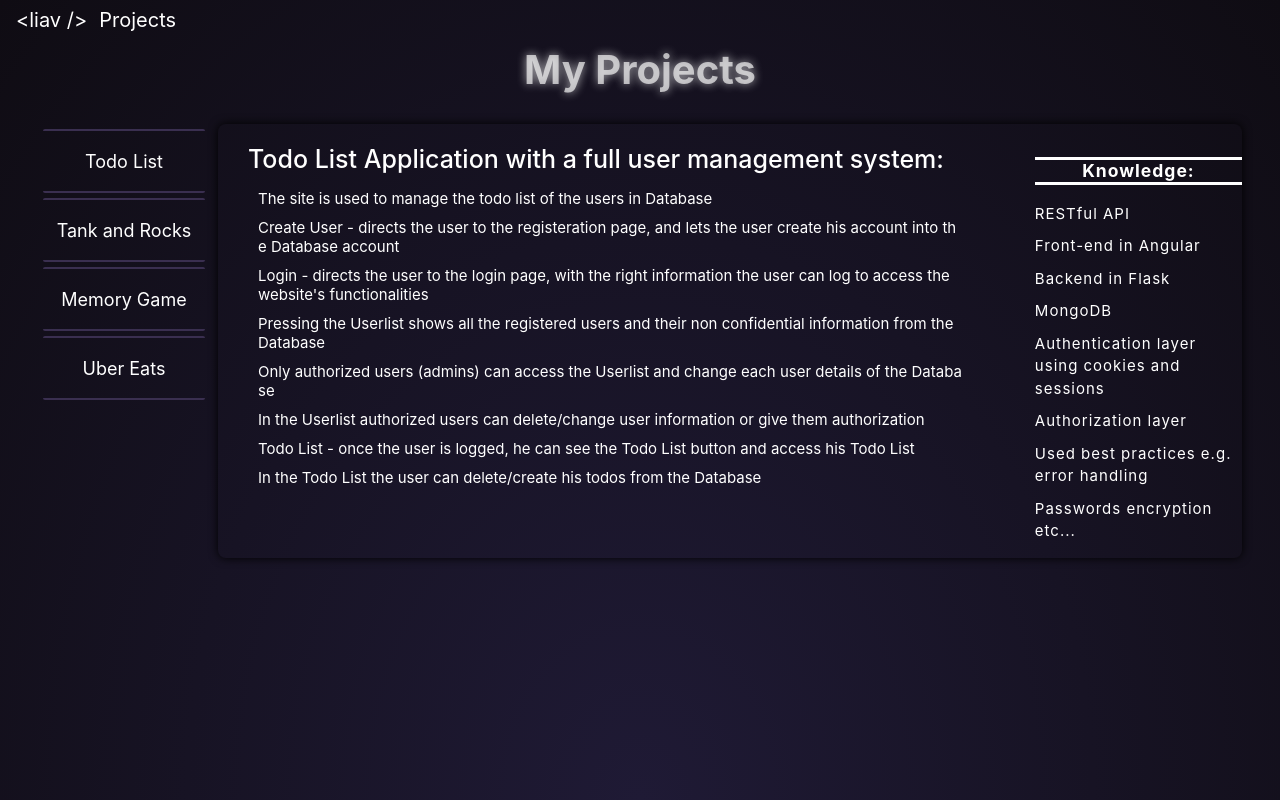
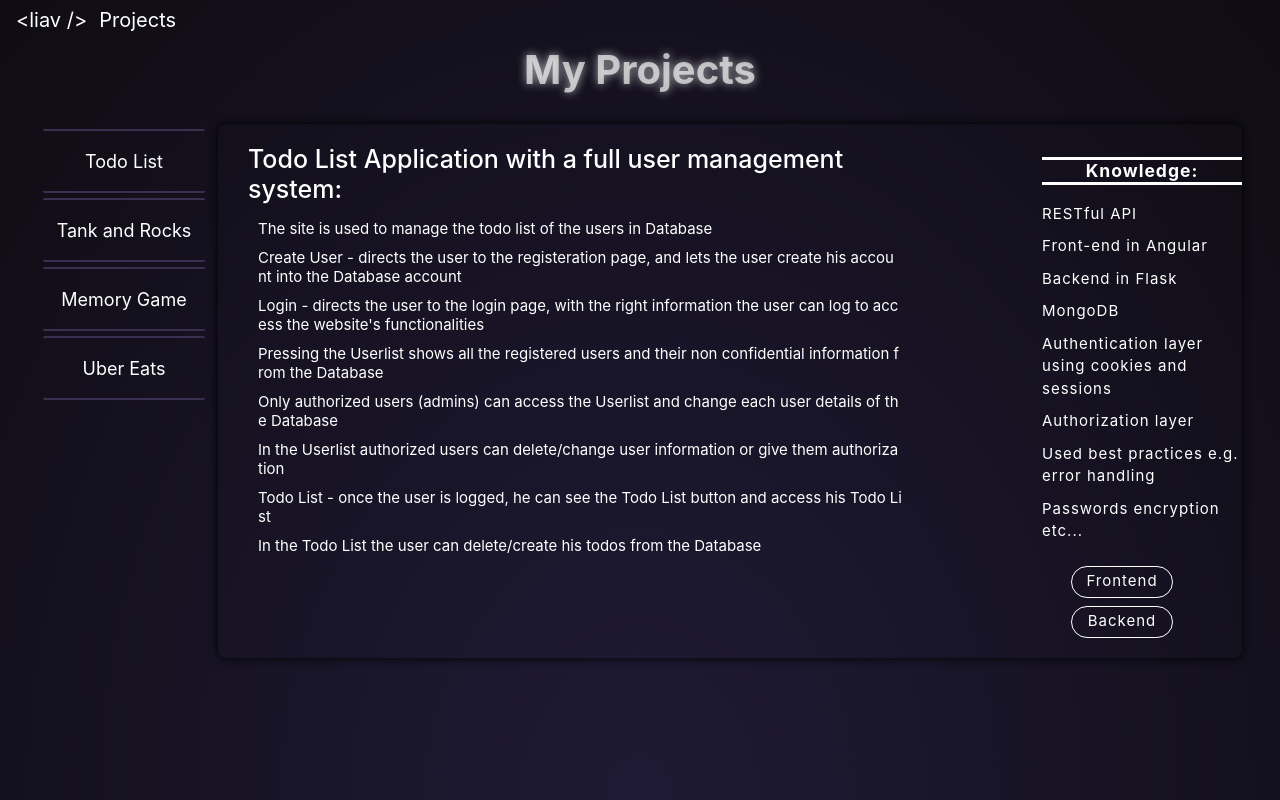
Before and after one commit to Liavudi/my-portfolio, a React (Create React App) app: page /projects in a window 1280 px wide. Both pictures are taken after a click on the element "Todo List". Shown: the top 800 px of the page. Built offline with nearby package versions, Linux system fonts and the light colour scheme.

Commit message:
added github link in projects

```diff
--- a/src/components/project/project.css
+++ b/src/components/project/project.css
@@ -71,19 +71,21 @@
 }
 
 .knowledge{
-    margin-left: 30px;
+    margin-left: 100px;
     width: 300px;
     display: flex;
     font-size: 15px;
     letter-spacing: 1px;
     line-height: 1.5em;
-
-
+    flex-direction: column;
+    align-items: center;
+    margin-bottom: 20px;
 }
 .knowledge-title{
     text-align:center;
     border-top-style: solid;
     border-bottom-style: solid;
+    width:200px;
 
 }
 .project-title{
@@ -105,7 +107,25 @@
 .youtube-container{
     margin: 30px;
 }
-
+.githubLink{
+    margin-top: 8px;
+    border:white solid;
+    border-width: thin;
+    border-radius: 25px;
+    width: 100px;
+    display: flex;
+    justify-content: center;
+    align-items: center;
+    color: white;
+    height: 30px;
+    text-decoration: none;
+    transition: all 0.25s;
+}
+.githubLink:hover{
+    box-shadow: 0 0 10px 2px;
+    color: black;
+    background-color: white;
+}
 
 @media only screen and (max-width: 600px) {
     .projects-container{
@@ -165,7 +185,6 @@
         justify-content: center;
     }
     .knowledge-ul{
-        padding-left: 0px;
         margin: auto;
         margin-bottom: 15px;
     }
--- a/src/components/project/project.js
+++ b/src/components/project/project.js
@@ -100,7 +100,16 @@ function Project({ project, projectKey }) {
               </li>
             );
           })}
+
+
         </ul>
+
+        {project.github.map((data, key)=>{
+
+            return <a className='githubLink' key={key} href={data.link}>{data.name}</a>
+
+
+          })}
       </div>
     </motion.div>
   ) : (
--- a/src/my-projects.json
+++ b/src/my-projects.json
@@ -1,6 +1,10 @@
 [
 
     {
+      "github":[
+        {"name": "Frontend", "link": "https://github.com/Liavudi/user-management-frontend"},
+        {"name": "Backend", "link": "https://github.com/Liavudi/user-management-backend"}
+      ],
       "name": "Todo List",
       "title": "Todo List Application with a full user management system",
       "subtitle":
@@ -28,6 +32,9 @@
       "youtubeId": "Yh3A2kW91ZY"
     },
     {
+      "github":[
+        {"name": "Github", "link": "https://github.com/Liavudi/tank-and-rocks-pygame"}
+      ],
       "name": "Tank and Rocks",
       "title": "Tank and Rocks Game",
       "subtitle":
@@ -52,6 +59,9 @@
       "youtubeId": "rrDs_OAmwS0"
     },
     {
+      "github":[
+        {"name": "Github", "link": "https://github.com/Liavudi/memory-game"}
+      ],
       "name": "Memory Game",
       "title": "Memory Game",
       "code": [
@@ -76,6 +86,9 @@
       "youtubeId": "sZw79fWZRF0"
     },
     {
+      "github":[
+        {"name": "Github", "link": "https://github.com/Liavudi/uber-eats-react-native"}
+      ],
       "name": "Uber Eats",
       "title": "Uber Eats Application",
       "subtitle":
```
